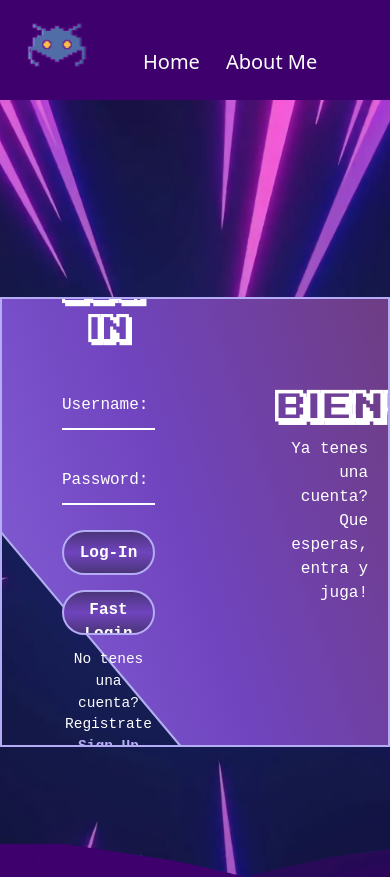
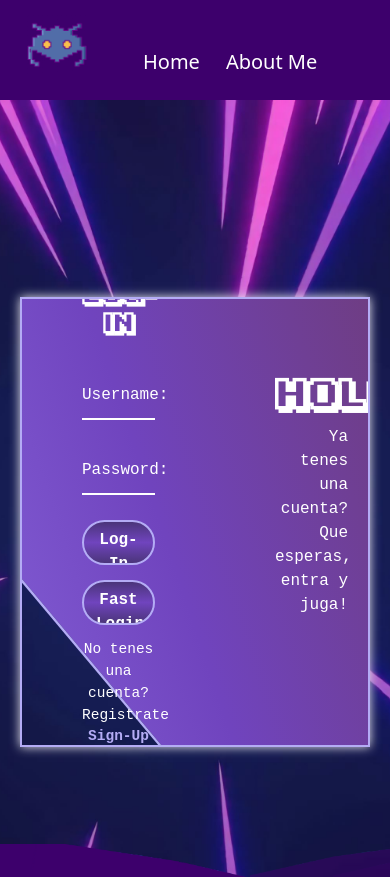
Before and after one commit to rociobessio/tp-sala-de-juegos, an Angular app: page /login in a window 390 px wide. Shown: the top 877 px of the page. Built offline with nearby package versions, Linux system fonts and the light colour scheme.

Commit message:
Modificando responsive

```diff
--- a/src/app/components/about-me/about-me.component.css
+++ b/src/app/components/about-me/about-me.component.css
@@ -31,12 +31,13 @@
     top: 15px;
     left: 15px;
     z-index: 1;
+    box-shadow: 0 0 15px #e9e7ed;
 }
 
 .image-section {
     position: relative;
-    width: 100%; /* Ajusta el ancho según sea necesario */
-    height: 90%; /* Ajusta la altura según sea necesario */
+    width: 100%;
+    height: 90%;
 }
 
 .image-section img {
--- a/src/app/components/home/home.component.css
+++ b/src/app/components/home/home.component.css
@@ -19,7 +19,8 @@ main {
 /* Animated Image */
 
 .image-container {
-  width: 150%; /* Adjust width as needed */
+  /* width: 150%; Adjust width as needed */
+  width: 150%;
   max-width: 800px;
   margin-bottom: 20px;
   position: relative;
@@ -41,6 +42,7 @@ main {
     flex-direction: column; /* Added flex-direction property */
     justify-content: center; /* Added justify-content property */
     align-items: center;
+    height: 40vh;
     background: linear-gradient(#1c0829,#7044be,#1c0829);
     padding: 20px;
     border-radius: 10px;
@@ -52,7 +54,7 @@ main {
 .mostrar .welcome h1,h2 {
     text-align: center;
     display: block;
-    font-size: 70px;
+    font-size: calc(1.5rem + 2vw);
     margin-bottom: 10px;
     font-family: 'Karmatic Arcade';
     color: #b4acf5;
@@ -100,7 +102,7 @@ p {
 
 .botones button{
     position: relative;
-    width: 200px;
+    width: 190px;
     height: 45px;
     background: linear-gradient(#4b357a,#7044be,#4b357a);
     border: 2px solid #b4acf5;
@@ -118,7 +120,7 @@ p {
     outline: none;
 
     /* Separo los botones y tambien de arriba */
-    margin-right: 30px;
+    margin-right: 20px;
     margin-top: 30px;
 }
 .botones button:last-child {
@@ -203,10 +205,10 @@ p {
 }
 
 .info-usuario h1{
-    font-size: 50px;
-    font-family: 'Karmatic Arcade';
-    color: #b4acf5;
-    animation: bounce 2s ease-in-out infinite;
+  font-size: calc(1.5rem + 2vw);
+  font-family: 'Karmatic Arcade';
+  color: #b4acf5;
+  animation: bounce 2s ease-in-out infinite;
 }
 
 .info-usuario p{
--- a/src/app/components/home/home.component.html
+++ b/src/app/components/home/home.component.html
@@ -6,9 +6,8 @@
 
                 <!-- INICIO DE LA INFO DEL USUARIO-->
                 <div class="info-usuario" [class.active]="!mostrarWelcome">
-                    <h1>PLAYER #1</h1>
                     <img src="../../../assets/character-icon.png" alt="img-usuario" class="img-usuario">
-                    <p>Usuario: Roxxyo {{usuario}}</p>
+                    <h1>PLAYER  Roxxyo{{usuario}}</h1>
                 </div>
                 <!-- FIN DE LA INFO DEL USUARIO-->
 
--- a/src/app/components/login/login.component.css
+++ b/src/app/components/login/login.component.css
@@ -12,13 +12,16 @@ main{
 /* INICIO DEL WRAPPER DEL LOGIN */
 .wrapper-login{
     position: relative;
-    width: 900px;
+    width: 90%;
+    max-width: 900px;
     height: 450px;
     background: transparent;
     border: 2px solid #b4acf5;
+    box-shadow: 0 0 10px #e9e7ed;
 
     /* Para ocultar la curved shape */
     overflow: hidden;
+    margin: 20px;
 }
 /* FIN DEL WRAPPER DEL LOGIN */
 
@@ -31,6 +34,7 @@ main{
     display: flex;
     flex-direction: column;
     justify-content: center;
+    padding: 0 20px; /* Espaciado interno */
 }
 
 .wrapper-login .form-box.login{
@@ -316,4 +320,32 @@ main{
     transform: rotate(-11deg) skewY(-41deg);
     transition-delay: 1.2s ;
 }
+.form-box h2,
+.div-informacion h2,
+.form-box p,
+.div-informacion p,
+.registrate-link {
+    text-align: center; /* Centrado del texto */
+}
+
+.btn {
+    width: 100%;
+    height: 45px;
+    margin-bottom: 15px;
+}
+
 /* FIN DE LA SHAPE CURVADA */
+
+/* INICIO DE MEDIA QUERYS */
+@media screen and (max-width: 800px) {
+    .wrapper-login {
+        width: 95%;
+    }
+    .form-box {
+        padding: 0 10px;
+    }
+    .form-box h2 {
+        font-size: 24px;
+    }
+}
+/* FIN DE MEDIA QUERYS */
--- a/src/app/components/login/login.component.html
+++ b/src/app/components/login/login.component.html
@@ -46,7 +46,7 @@
         <!-- COMIENZO DEL DIV DE INTOMACION -->
         <div class="div-informacion login">
             <!-- Puede ser algo medio pixel art -->
-            <h2 class="animation" style="--i:0; --j:20;">Bienvenido</h2>
+            <h2 class="animation" style="--i:0; --j:20;">Hola!</h2>
             <p class="animation" style="--i:1; --j:21;">Ya tenes una cuenta?<br>Que esperas, entra y juga! </p>
         </div>
         <!-- FIN DEL DIV DE INFORMACION -->
@@ -96,7 +96,7 @@
         <!-- COMIENZO DEL DIV DE INTOMACION -->
         <div class="div-informacion register">
             <!-- Puede ser algo medio pixel art -->
-            <h2 class="animation" style="--i:17; --j:0;">BIENVENIDO</h2>
+            <h2 class="animation" style="--i:17; --j:0;">Hola!</h2>
             <p class="animation" style="--i:18; --j:1;">Todavia no tenes una cuenta?<br>Que esperas, registrate y juga!</p>
         </div>
         <!-- FIN DEL DIV DE INFORMACION -->
```
